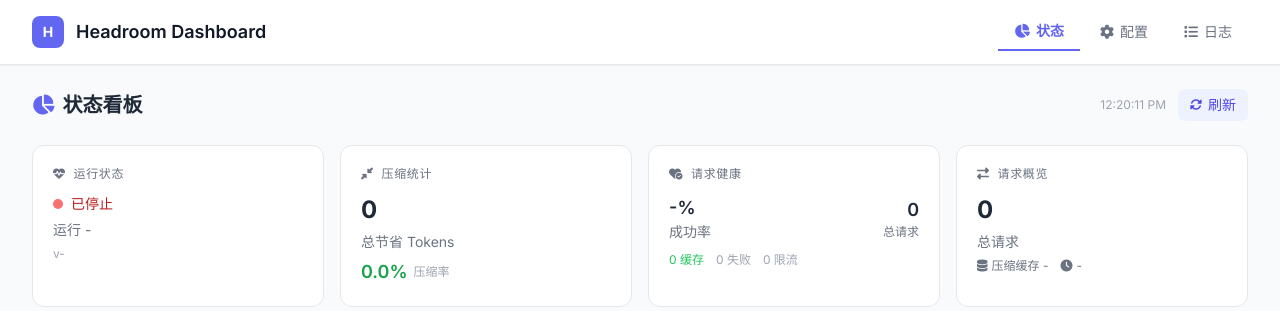
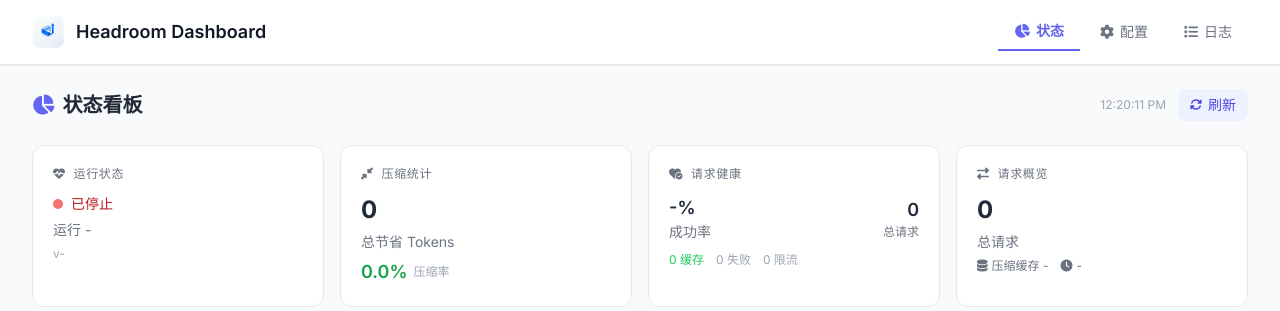
Before and after one commit to diyu331/HeadroomDashboard, a Flask app: page / in a window 1280 px wide. Shown: the top 311 px of the page. Run offline with Flask 3, Linux system fonts and the light colour scheme; some libraries are stand-ins or nearby versions.

Commit message:
feat: add favicon, replace text logo with icon, rename to Headroom Dashboard

```diff
--- a/app.py
+++ b/app.py
@@ -283,6 +283,11 @@ def index():
     return send_from_directory(app.static_folder, "index.html")
 
 
+@app.route("/assets/<path:filename>")
+def serve_asset(filename):
+    return send_from_directory("static", filename)
+
+
 @app.route("/api/config/pricing")
 def api_config_pricing():
     """返回 DeepSeek V4 定价信息"""
--- a/templates/index.html
+++ b/templates/index.html
@@ -4,6 +4,7 @@
     <meta charset="UTF-8">
     <meta name="viewport" content="width=device-width, initial-scale=1.0">
     <title>Headroom Dashboard</title>
+    <link rel="icon" type="image/png" href="/assets/favicon.png">
     <script src="https://cdn.tailwindcss.com"></script>
     <link rel="stylesheet" href="https://cdnjs.cloudflare.com/ajax/libs/font-awesome/6.5.1/css/all.min.css">
     <style>
@@ -46,7 +47,7 @@
     <div class="max-w-7xl mx-auto px-4 sm:px-6 lg:px-8">
         <div class="flex items-center justify-between h-16">
             <div class="flex items-center gap-3">
-                <div class="w-8 h-8 bg-indigo-500 rounded-lg flex items-center justify-center text-white text-sm font-bold">H</div>
+                <img src="/assets/favicon.png" class="w-8 h-8 rounded-lg object-cover" alt="H">
                 <span class="text-lg font-semibold text-gray-900">Headroom Dashboard</span>
             </div>
             <div class="flex items-center gap-1" id="tabNav">
```
Also changed, not shown: README.md, static/favicon.png (added), 2 other files.
